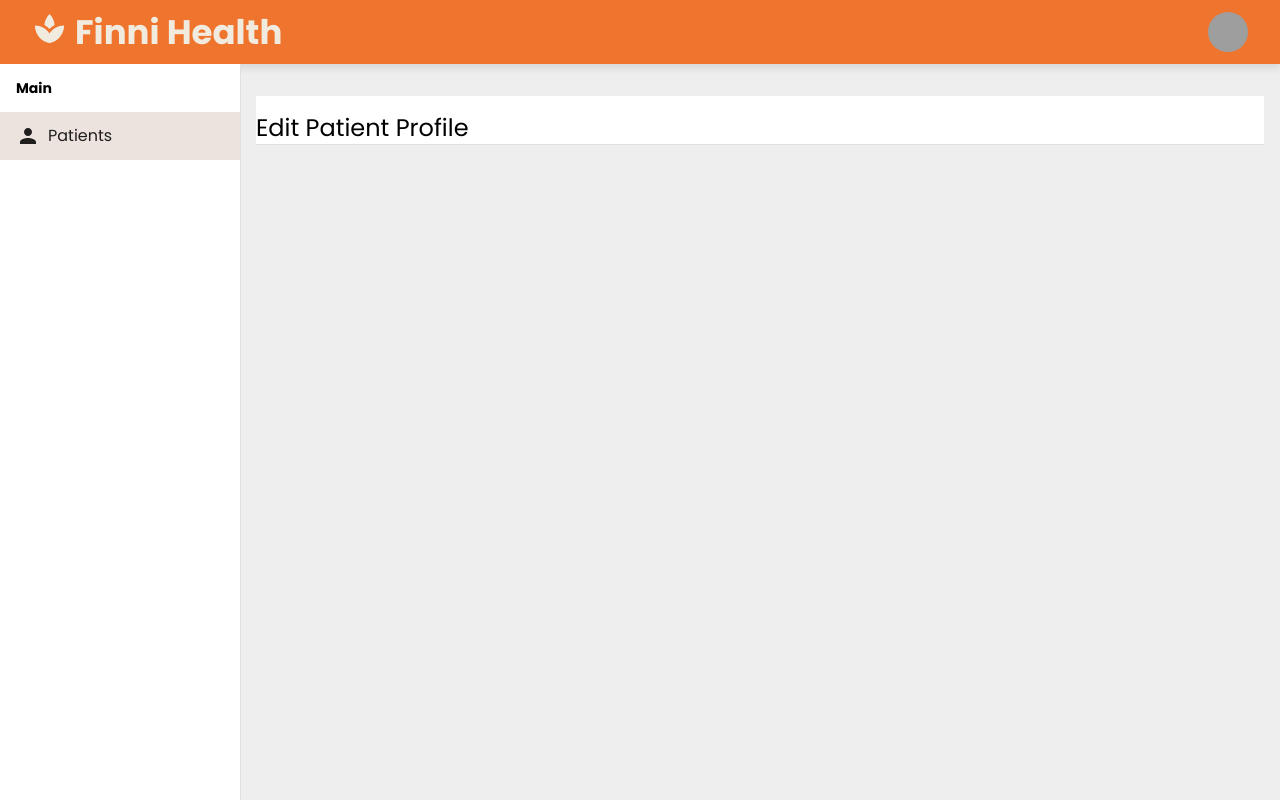
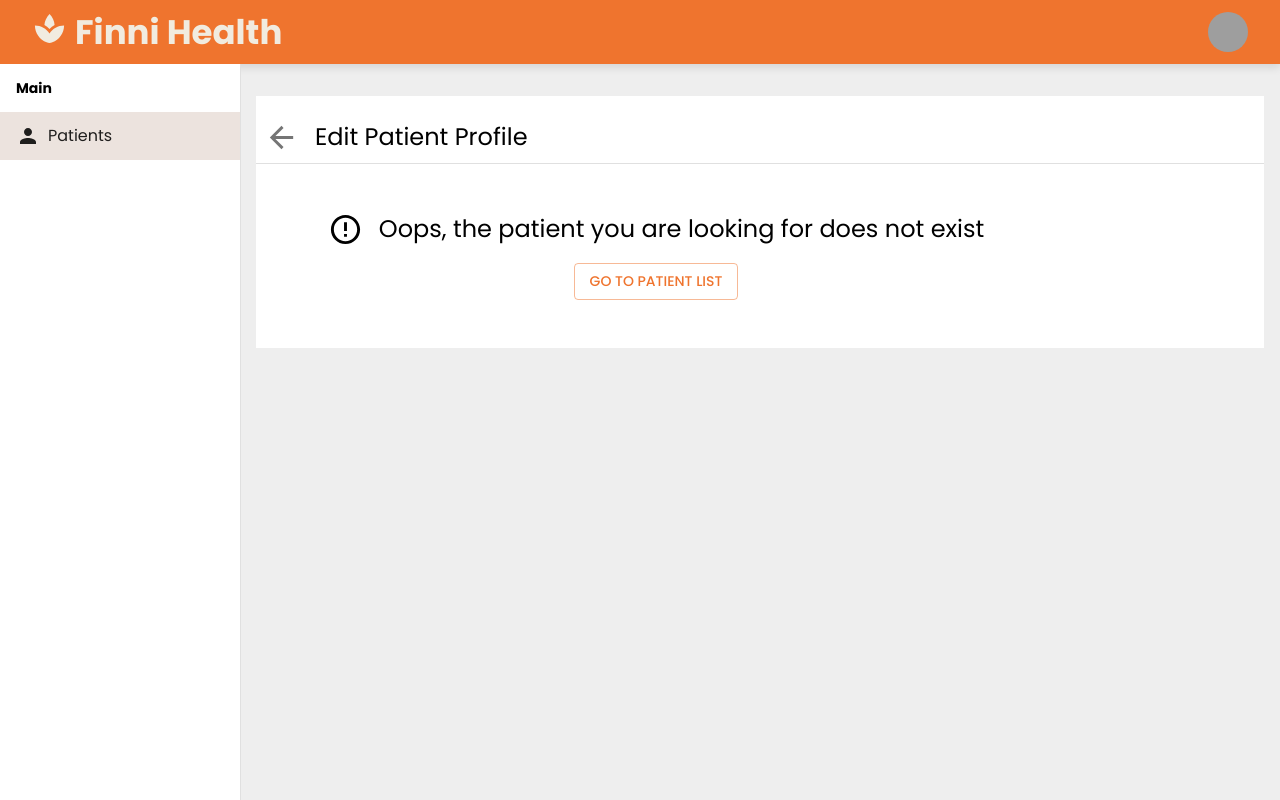
Before and after one commit to UAce/Patient-Dashboard-FinniHealthTakehome, a React (Create React App) app in the folder client/: page /patients/1/edit in a window 1280 px wide. Built offline with nearby package versions, Linux system fonts and the light colour scheme; no server answers; grey boxes are pictures that could not be loaded.

Commit message:
Redirect all other routes to home, create NoPatientFound component

```diff
--- a/client/src/Components/AppRoutes.tsx
+++ b/client/src/Components/AppRoutes.tsx
@@ -1,4 +1,5 @@
 import { Navigate, Route, Routes } from "react-router-dom";
+
 import { PatientListPage } from "./Patient/Page/PatientListPage";
 import { PatientViewPage } from "./Patient/Page/PatientViewPage";
 import { PatientEditPage } from "./Patient/Page/PatientEditPage";
@@ -35,5 +36,6 @@ export const AppRoutes = () => (
       }
     />
     <Route path="patients/:id" element={<PatientViewPage />} />
+    <Route path="*" element={<Navigate to="/" replace />} />
   </Routes>
 );
--- a/client/src/Components/Patient/Page/PatientEditPage.tsx
+++ b/client/src/Components/Patient/Page/PatientEditPage.tsx
@@ -6,6 +6,7 @@ import { openToast } from "../../../Common/toastSlice";
 import { usePatientFormContext } from "./../Form/PatientFormContext";
 import { PatientForm } from "./../Form/PatientForm";
 import { Page } from "../../Page";
+import { PatientNotFound } from "../PatientNotFound";
 
 export const PatientEditPage = () => {
   const dispatch = useDispatch<AppDispatch>();
@@ -17,7 +18,7 @@ export const PatientEditPage = () => {
     <Page
       isLoading={isLoading}
       title="Edit Patient Profile"
-      goBackRoute={patientData ? `/patients/${patientData.id}` : undefined}
+      goBackRoute={patientData ? `/patients/${patientData.id}` : "/patients"}
     >
       {patientData ? (
         <PatientForm
@@ -47,7 +48,9 @@ export const PatientEditPage = () => {
             }
           }}
         />
-      ) : null}
+      ) : (
+        <PatientNotFound />
+      )}
     </Page>
   );
 };
--- a/client/src/Components/Patient/Page/PatientViewPage.tsx
+++ b/client/src/Components/Patient/Page/PatientViewPage.tsx
@@ -17,6 +17,7 @@ import { openToast } from "../../../Common/toastSlice";
 import { useDispatch } from "react-redux";
 import { AppDispatch } from "../../../Common/store";
 import { Page } from "../../Page";
+import { PatientNotFound } from "../PatientNotFound";
 
 export const PatientViewPage = () => {
   const { id } = useParams();
@@ -133,7 +134,9 @@ export const PatientViewPage = () => {
             open={openDialog}
           />
         </Box>
-      ) : null}
+      ) : (
+        <PatientNotFound />
+      )}
     </Page>
   );
 };
--- /dev/null
+++ b/client/src/Components/Patient/PatientNotFound.tsx
@@ -0,0 +1,23 @@
+import { ErrorOutline } from "@mui/icons-material";
+import { Button, Stack, Typography } from "@mui/material";
+import { useNavigate } from "react-router-dom";
+
+export const PatientNotFound = () => {
+  const navigate = useNavigate();
+
+  return (
+    <Stack m="3rem 0" alignItems="center" width="800px" rowGap={2}>
+      <Stack flexDirection="row" columnGap={2} alignItems="center">
+        <ErrorOutline fontSize="large" />
+        <Typography variant="h5">
+          Oops, the patient you are looking for does not exist
+        </Typography>
+      </Stack>
+      <Stack flexDirection="row">
+        <Button variant="outlined" onClick={() => navigate("/patients")}>
+          Go to patient list
+        </Button>
+      </Stack>
+    </Stack>
+  );
+};
```
